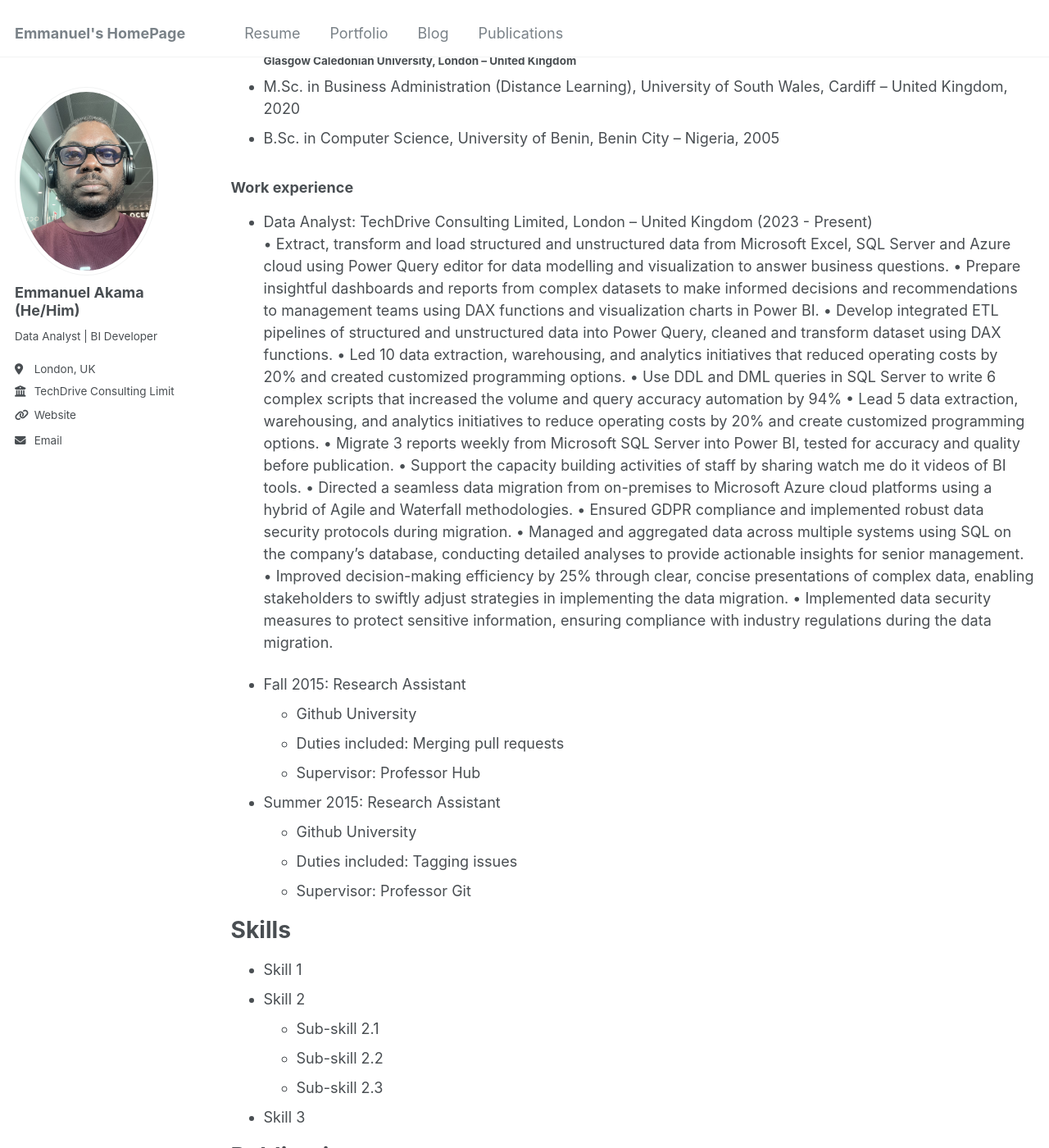
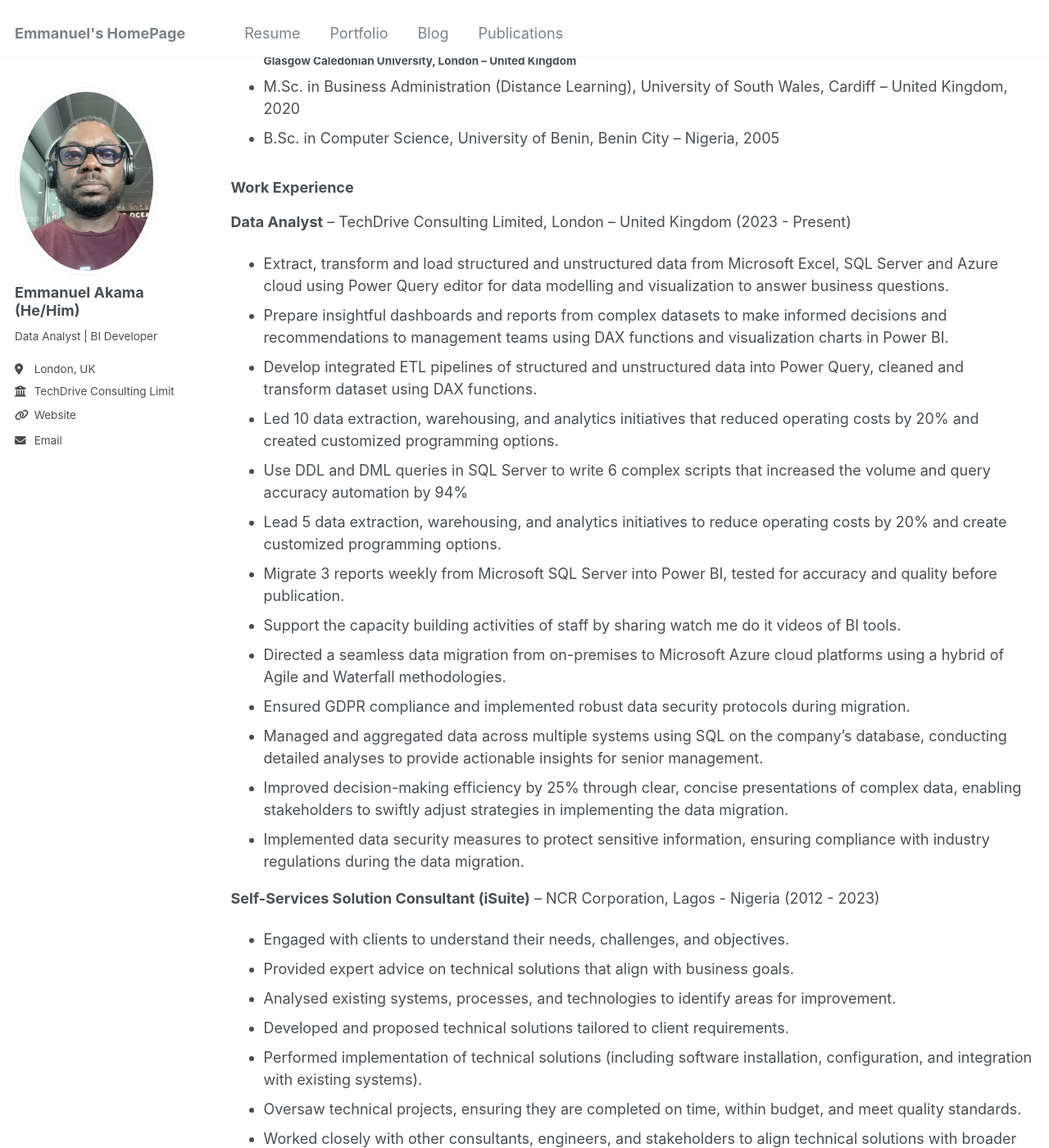
Before and after one commit to Akama-EO/Akama-EO.github.io, a Jekyll site: the page built from _pages/cv.md, in a window 1280 px wide and 1400 px high, scrolled down 408 px. Shown: the whole window at 82% size. Built offline with Jekyll 4.4.1, drawn with Linux system fonts in a browser that asks for light colours; some of the changed text lies outside the part shown.

Commit message:
Update cv.md

```diff
--- a/_pages/cv.md
+++ b/_pages/cv.md
@@ -19,32 +19,39 @@ Data Analyst and Business Intelligence (BI) Developer with 2 years of experience
 * M.Sc. in Business Administration (Distance Learning), University of South Wales, Cardiff	– United Kingdom, 2020
 * B.Sc. in Computer Science, University of Benin, Benin City – Nigeria, 2005
 
-### Work experience
-* Data Analyst: TechDrive Consulting Limited, London – United Kingdom (2023 - Present)
-•	Extract, transform and load structured and unstructured data from Microsoft Excel, SQL Server and Azure cloud using Power Query editor for data modelling and visualization to answer business questions.
-•	Prepare insightful dashboards and reports from complex datasets to make informed decisions and recommendations to management teams using DAX functions and visualization charts in Power BI.
-•	Develop integrated ETL pipelines of structured and unstructured data into Power Query, cleaned and transform dataset using DAX functions.
-•	Led 10 data extraction, warehousing, and analytics initiatives that reduced operating costs by 20% and created customized programming options.
-•	Use DDL and DML queries in SQL Server to write 6 complex scripts that increased the volume and query accuracy automation by 94%
-•	Lead 5 data extraction, warehousing, and analytics initiatives to reduce operating costs by 20% and create customized programming options.
-•	Migrate 3 reports weekly from Microsoft SQL Server into Power BI, tested for accuracy and quality before publication.
-•	Support the capacity building activities of staff by sharing watch me do it videos of BI tools.
-•	Directed a seamless data migration from on-premises to Microsoft Azure cloud platforms using a hybrid of Agile and Waterfall methodologies.
-•	Ensured GDPR compliance and implemented robust data security protocols during migration.
-•	Managed and aggregated data across multiple systems using SQL on the company’s database, conducting detailed analyses to provide actionable insights for senior management.
-•	Improved decision-making efficiency by 25% through clear, concise presentations of complex data, enabling stakeholders to swiftly adjust strategies in implementing the data migration.
-•	Implemented data security measures to protect sensitive information, ensuring compliance with industry regulations during the data migration.
+### Work Experience
+**Data Analyst** – TechDrive Consulting Limited, London – United Kingdom (2023 - Present)
+  * Extract, transform and load structured and unstructured data from Microsoft Excel, SQL Server and Azure cloud using Power Query editor for data modelling and visualization to answer business questions.
+  * Prepare insightful dashboards and reports from complex datasets to make informed decisions and recommendations to management teams using DAX functions and visualization charts in Power BI.
+  * Develop integrated ETL pipelines of structured and unstructured data into Power Query, cleaned and transform dataset using DAX functions.
+  * Led 10 data extraction, warehousing, and analytics initiatives that reduced operating costs by 20% and created customized programming options.
+  * Use DDL and DML queries in SQL Server to write 6 complex scripts that increased the volume and query accuracy automation by 94%
+  * Lead 5 data extraction, warehousing, and analytics initiatives to reduce operating costs by 20% and create customized programming options.
+  * Migrate 3 reports weekly from Microsoft SQL Server into Power BI, tested for accuracy and quality before publication.
+  * Support the capacity building activities of staff by sharing watch me do it videos of BI tools.
+  * Directed a seamless data migration from on-premises to Microsoft Azure cloud platforms using a hybrid of Agile and Waterfall methodologies.
+  * Ensured GDPR compliance and implemented robust data security protocols during migration.
+  * Managed and aggregated data across multiple systems using SQL on the company’s database, conducting detailed analyses to provide actionable insights for senior management.
+  * Improved decision-making efficiency by 25% through clear, concise presentations of complex data, enabling stakeholders to swiftly adjust strategies in implementing the data migration.
+  * Implemented data security measures to protect sensitive information, ensuring compliance with industry regulations during the data migration.
 
+**Self-Services Solution Consultant (iSuite)** – NCR Corporation, Lagos - Nigeria (2012 - 2023)
+  * Engaged with clients to understand their needs, challenges, and objectives.
+  *	Provided expert advice on technical solutions that align with business goals.
+  *	Analysed existing systems, processes, and technologies to identify areas for improvement.
+  *	Developed and proposed technical solutions tailored to client requirements.
+  *	Performed implementation of technical solutions (including software installation, configuration, and integration with existing systems).
+  *	Oversaw technical projects, ensuring they are completed on time, within budget, and meet quality standards.
+  *	Worked closely with other consultants, engineers, and stakeholders to align technical solutions with broader business strategies.
+  *	Maintained documentation related to system configurations, processes, and user manuals to ensure clarity and continuity.
+  *	Prepared reports and presentations to communicate project status, findings, and recommendations to clients and management.
+  *	Conducted periodic risk assessment checks.
+  *	Provided training on how to use the new technology.
 
-* Fall 2015: Research Assistant
-  * Github University
-  * Duties included: Merging pull requests
-  * Supervisor: Professor Hub
-
-* Summer 2015: Research Assistant
-  * Github University
-  * Duties included: Tagging issues
-  * Supervisor: Professor Git
+**Full Stack Software Developer** – Alliedsoft Limited, Lagos- Nigeria (2010 - 2011)
+  * Developed software based on requirement specifications.
+  * Maintained software documentation.
+  * Provided technical assistance to the support team.
 
 Skills
 ======
```
